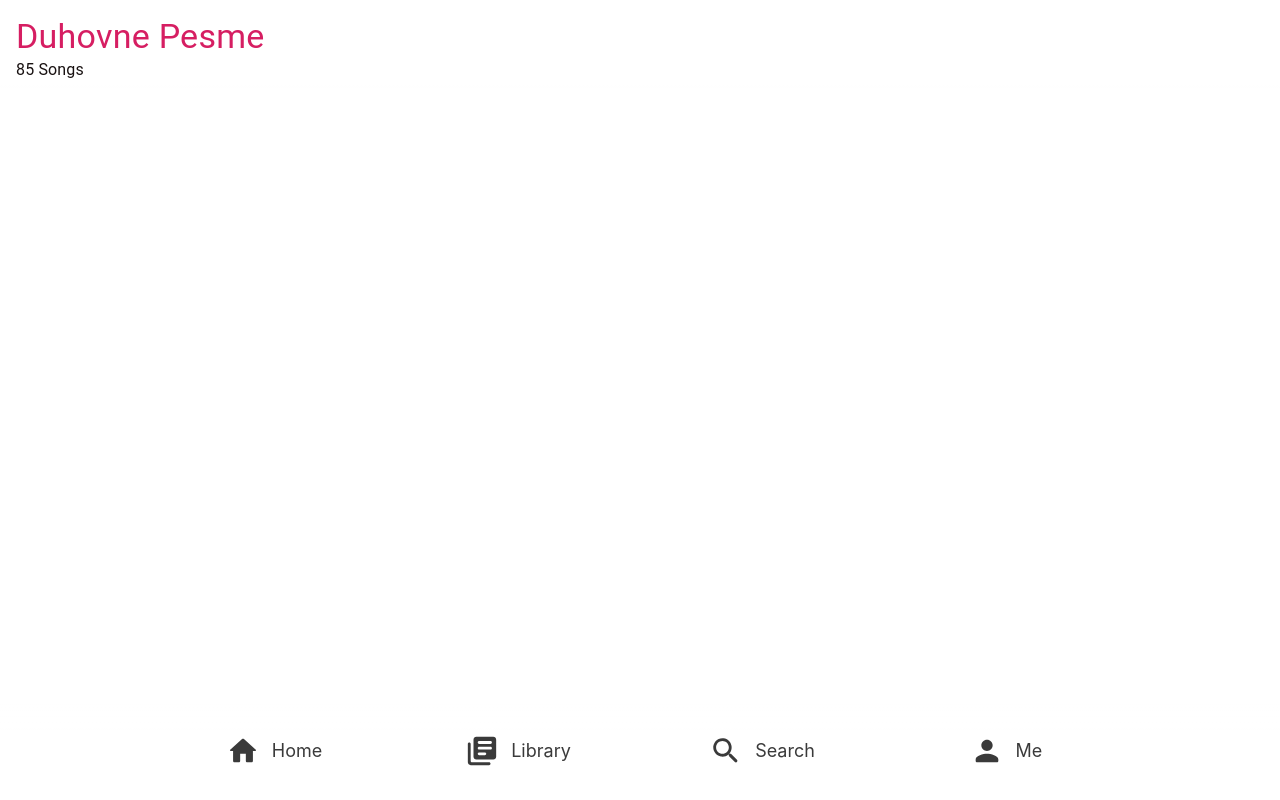
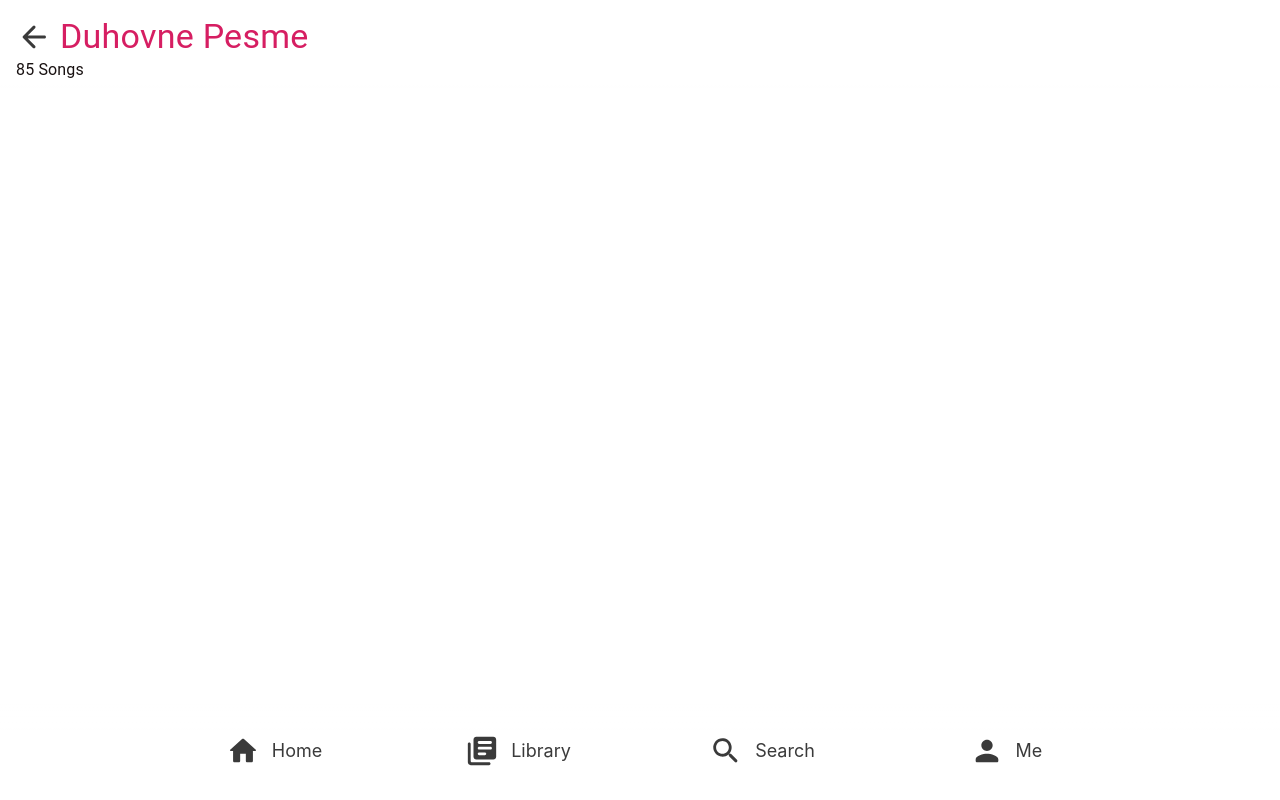
Before and after one commit to kukuckarastislav/lyrics-library, a React (Vite) app in the folder lyrics-library-react/: page /songbook/duhovne-pesme in a window 1280 px wide. Built offline with nearby package versions, Linux system fonts and the light colour scheme.

Commit message:
added back button for songbook page

```diff
--- a/lyrics-library-react/src/index.css
+++ b/lyrics-library-react/src/index.css
@@ -33,6 +33,23 @@ a{
   -webkit-tap-highlight-color: transparent;
 }
 
+.cardStyle{
+  @apply bg-white rounded-lg shadow-md p-4 mb-2 hover:shadow-lg hover:bg-gray-50;
+}
+
+.iconButtonll{
+  color: var(--button-ui-color);
+}
+
+.iconButtonll:hover{
+  color: var(--button-ui-hover-color);
+}
+
+.iconButtonll:active{
+  transform: scale(0.90);
+  transition: transform 80ms ease;
+}
+
 /*
 @media (prefers-color-scheme: light) {
   :root {
--- a/lyrics-library-react/src/pages/SongBookPage.tsx
+++ b/lyrics-library-react/src/pages/SongBookPage.tsx
@@ -1,10 +1,12 @@
-import { useParams } from 'react-router-dom';
+import { Link, useParams } from 'react-router-dom';
 import style from './SongBookPage.module.scss';
 import { SongBook } from '../models/SongBook';
 import library from '../libraryData';
 import { Typography } from '@mui/material';
 import { useEffect, useState } from 'react';
 import SongCard from '../components/SongCard';
+
+import ArrowBackRoundedIcon from '@mui/icons-material/ArrowBackRounded';
 
 export default function SongBookPage() {
   const { songBookUrl } = useParams();
@@ -44,7 +46,12 @@ export default function SongBookPage() {
       {songBook != undefined && (
         <div>
           <div className='topHeader' id="songBookPage_header">
-            <Typography variant="h4" className='libraryLabel'>{songBook.name}</Typography>
+            <div className='flex items-center gap-2'>
+              <Link to="/library" className="iconButtonll">
+                <ArrowBackRoundedIcon sx={{ fontSize: 36 }} />
+              </Link>
+              <Typography variant="h4" className='libraryLabel'>{songBook.name}</Typography>
+            </div>
             <Typography variant="body1" className='mb-4'>
               {songBook.numberOfSongs} Songs
             </Typography>
```
